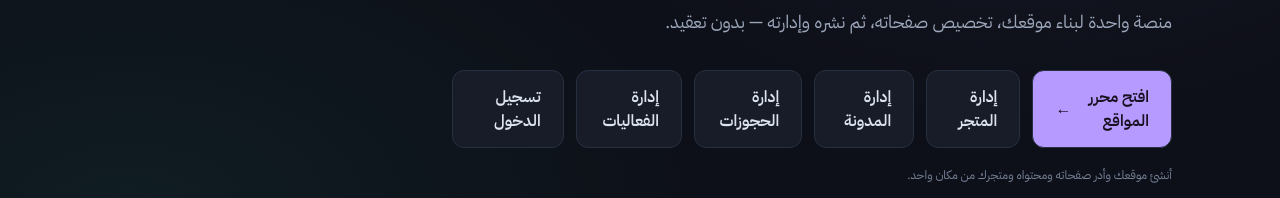
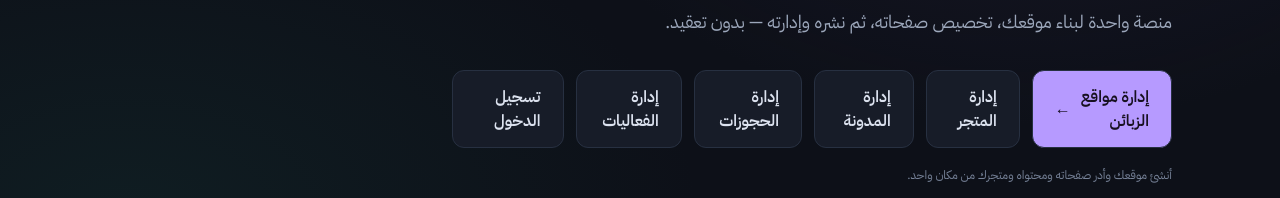
Before and after one commit to psycho-666/digital-compass-site, a Next.js app in the folder apps/builder/: page / in a window 1280 px wide. Shown: the part 458-656 px from the top of the page. Built offline with nearby package versions, Linux system fonts and the light colour scheme.

Commit message:
feat: route builder entry to client website dashboard

```diff
--- a/apps/builder/app/page.tsx
+++ b/apps/builder/app/page.tsx
@@ -4,6 +4,6 @@ import {LanguageSwitch,useLocale} from "@/components/locale-provider";
 export default function Home(){
  const {locale}=useLocale(),ar=locale==="ar";
  return <main className="shell"><header className="topbar"><div className="brand"><span className="mark">◈</span><span>Digital Compass <small>BUILDER</small></span></div><div className="top-actions"><span className="status">{ar?"منصة إنشاء المواقع":"WEBSITE BUILDER"}</span><LanguageSwitch/></div></header>
- <section className="hero"><p className="eyebrow">WEBSITE CREATION PLATFORM</p><h1>{ar?<>موقعك يبدأ من<br/><em>فكرتك.</em></>:<>Your website<br/>starts with <em>an idea.</em></>}</h1><p className="intro">{ar?"منصة واحدة لبناء موقعك، تخصيص صفحاته، ثم نشره وإدارته — بدون تعقيد.":"Build your website, customize every page, then publish and manage it — all in one place."}</p><div className="actions"><Link className="primary" href="/editor">{ar?"افتح محرر المواقع":"Open website editor"} <span>{ar?"←":"→"}</span></Link><Link className="secondary" href="/store">{ar?"إدارة المتجر":"Manage store"}</Link><Link className="secondary" href="/blog">{ar?"إدارة المدونة":"Manage blog"}</Link><Link className="secondary" href="/bookings">{ar?"إدارة الحجوزات":"Manage bookings"}</Link><Link className="secondary" href="/events">{ar?"إدارة الفعاليات":"Manage events"}</Link><Link className="secondary" href="/login">{ar?"تسجيل الدخول":"Sign in"}</Link></div><p className="note">{ar?"أنشئ موقعك وأدر صفحاته ومحتواه ومتجرك من مكان واحد.":"Create your website and manage its pages, content and basic store in one place."}</p></section>
+ <section className="hero"><p className="eyebrow">WEBSITE CREATION PLATFORM</p><h1>{ar?<>موقعك يبدأ من<br/><em>فكرتك.</em></>:<>Your website<br/>starts with <em>an idea.</em></>}</h1><p className="intro">{ar?"منصة واحدة لبناء موقعك، تخصيص صفحاته، ثم نشره وإدارته — بدون تعقيد.":"Build your website, customize every page, then publish and manage it — all in one place."}</p><div className="actions"><Link className="primary" href="/projects">{ar?"إدارة مواقع الزبائن":"Manage client websites"} <span>{ar?"←":"→"}</span></Link><Link className="secondary" href="/store">{ar?"إدارة المتجر":"Manage store"}</Link><Link className="secondary" href="/blog">{ar?"إدارة المدونة":"Manage blog"}</Link><Link className="secondary" href="/bookings">{ar?"إدارة الحجوزات":"Manage bookings"}</Link><Link className="secondary" href="/events">{ar?"إدارة الفعاليات":"Manage events"}</Link><Link className="secondary" href="/login">{ar?"تسجيل الدخول":"Sign in"}</Link></div><p className="note">{ar?"أنشئ موقعك وأدر صفحاته ومحتواه ومتجرك من مكان واحد.":"Create your website and manage its pages, content and basic store in one place."}</p></section>
  <section className="features"><article><b>01</b><h3>{ar?"قوالب مرنة":"Flexible templates"}</h3><p>{ar?"نقطة بداية قابلة للتخصيص حسب نشاطك.":"A tailored starting point for your business."}</p></article><article><b>02</b><h3>{ar?"تحرير بصري":"Visual editing"}</h3><p>{ar?"رتّب الأقسام وعدّل المحتوى من واجهة واحدة.":"Arrange sections and edit content in one place."}</p></article><article><b>03</b><h3>{ar?"نشر وإدارة":"Publish & manage"}</h3><p>{ar?"جهّز موقعك وانشره وتابع إصداراته.":"Prepare, publish and manage your site versions."}</p></article></section><footer>Digital Compass © 2026 <span>AR · EN</span></footer></main>;
 }
```
